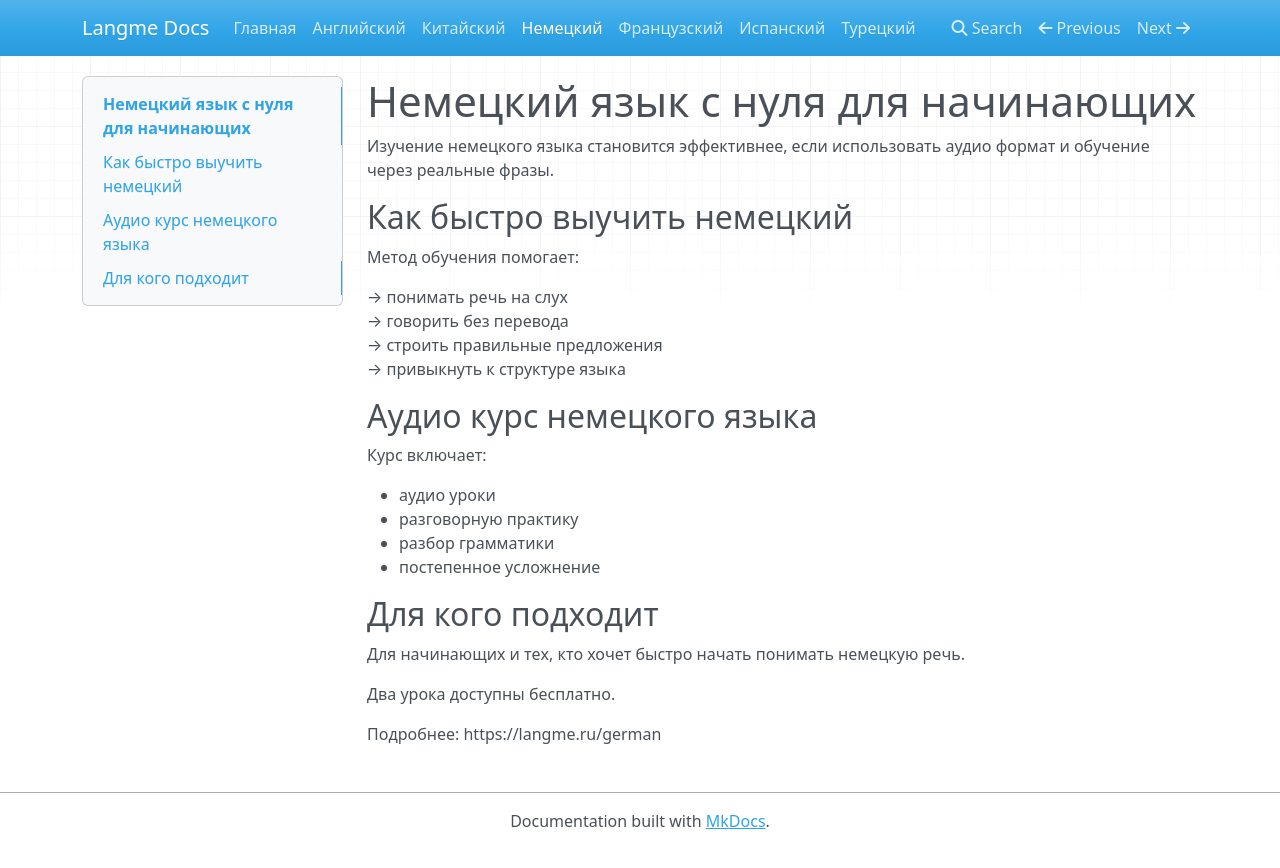
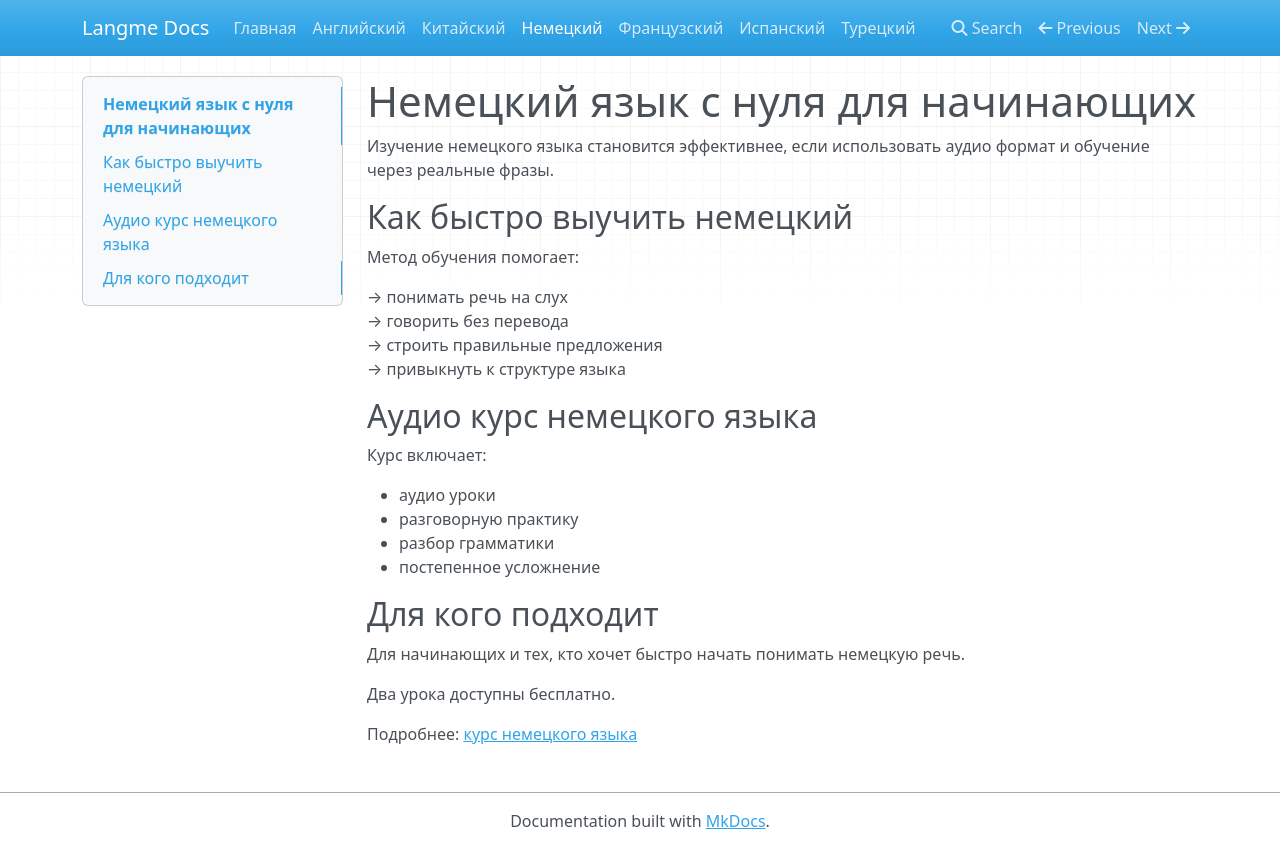
Before and after one commit to langmeru/langme-docs, an MkDocs documentation site: the page built from docs/german.md, in a window 1280 px wide. Shown: the top 868 px of the page. Built offline with MkDocs 1.6.1, drawn with Linux system fonts in a browser that asks for light colours; nearby versions of some CDN libraries.

Commit message:
Update german.md

```diff
--- a/docs/german.md
+++ b/docs/german.md
@@ -26,4 +26,4 @@
 
 Два урока доступны бесплатно.
 
-Подробнее: https://langme.ru/german
+Подробнее: [курс немецкого языка](https://langme.ru/german)
```
